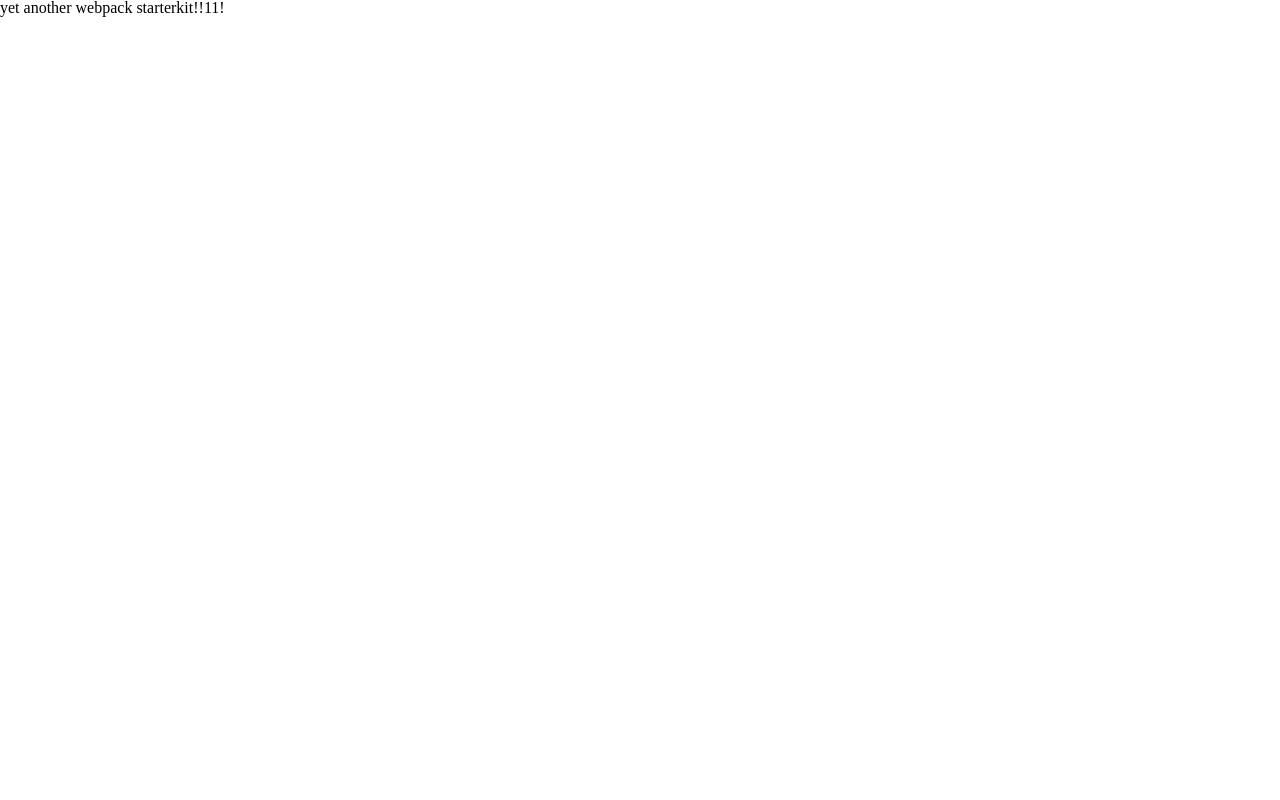
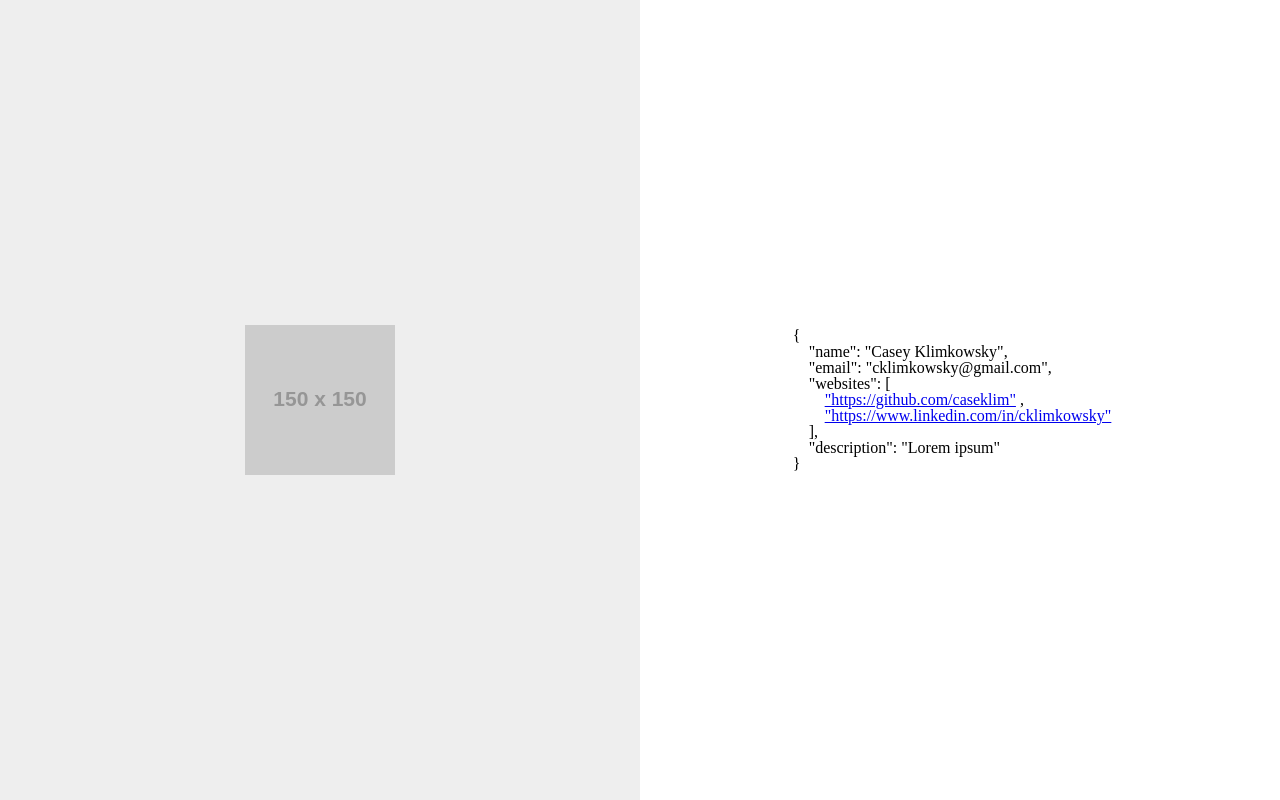
Before and after one commit to caseklim/caseklim.github.io, a website built with webpack: page src/index.html in a window 1280 px wide. Built offline with nearby package versions, Linux system fonts and the light colour scheme; placeholder pictures from the web are drawn by us.

Commit message:
Initial styles/layout and content and things

```diff
--- a/src/index.html
+++ b/src/index.html
@@ -7,7 +7,36 @@
 </head>
 <body>
 
-<h1>yet another webpack starterkit!!11!</h1>
+  <div class="page">
+    <aside class="page__column">
+      <img src="http://via.placeholder.com/150x150">
+    </aside>
+
+    <main class="page__column">
+      <dl class="attributes">
+        <dt class="attributes__key">"name":</dt>
+        <dd class="attributes__value">"Casey Klimkowsky"</dd>
+
+        <dt class="attributes__key">"email":</dt>
+        <dd class="attributes__value">"cklimkowsky@gmail.com"</dd>
+
+        <dt class="attributes__key">"websites":</dt>
+        <dd class="attributes__value attributes__value--array">
+          <ul class="attributes__list">
+            <li class="attributes__value">
+              <a href="https://github.com/caseklim">"https://github.com/caseklim"</a>
+            </li>
+            <li class="attributes__value">
+              <a href="https://www.linkedin.com/in/cklimkowsky">"https://www.linkedin.com/in/cklimkowsky"</a>
+            </li>
+          </ul>
+        </dd>
+
+        <dt class="attributes__key">"description":</dt>
+        <dd class="attributes__value">"Lorem ipsum"</dd>
+      </dl>
+    </main>
+  </div>
 
 </body>
 </html>
--- /dev/null
+++ b/src/styles/blocks/_attributes.scss
@@ -0,0 +1,58 @@
+.attributes {
+  position: relative;
+
+  &::before {
+    position: absolute;
+    left: -16px;
+    top: -16px;
+
+    content: "{";
+  }
+
+  &::after {
+    position: absolute;
+    left: -16px;
+    bottom: -16px;
+
+    content: "}";
+  }
+
+  &__key {
+    float: left;
+    clear: left;
+    margin-right: 4px;
+  }
+
+  &__value {
+    &::after {
+      content: ",";
+    }
+
+    &:last-child {
+      &::after {
+        content: none;
+      }
+    }
+
+    &--array {
+      &::before {
+        content: "[";
+      }
+
+      &::after {
+        content: "],";
+      }
+
+      &:last-child {
+        &::after {
+          content: "]";
+        }
+      }
+    }
+  }
+
+  // TODO: Come up with a better class name
+  &__list {
+    margin-left: 16px;
+  }
+}
--- /dev/null
+++ b/src/styles/blocks/_page.scss
@@ -0,0 +1,29 @@
+.page {
+  display: grid;
+  grid-column-gap: 0;
+  grid-row-gap: 0;
+  grid-template-columns: repeat(2, 50%);
+  grid-template-rows: 100%;
+
+  height: 100vh;
+
+  // TODO: Create a mixin or define breakpoints elsewhere
+  @media only screen and (max-width: 320px) {
+    grid-template-columns: 100%;
+    grid-template-rows: repeat(2, 50%);
+  }
+
+  &__column {
+    display: flex;
+    align-items: center;
+    justify-content: center;
+
+    height: 100%;
+    width: 100%;
+
+    &:first-child {
+      // TODO: Create variables for colors
+      background: #eeeeee;
+    }
+  }
+}
--- a/src/styles/index.scss
+++ b/src/styles/index.scss
@@ -1 +1,6 @@
-@import "reset";
+// Reset styles for base HTML tags
+@import "base/reset";
+
+// Layout
+@import "blocks/attributes";
+@import "blocks/page";
```
Also changed, not shown: package.json (+7 -7 lines), README.md, src/styles/base/_reset.scss (renamed from src/styles/_reset.scss), 1 other file.
